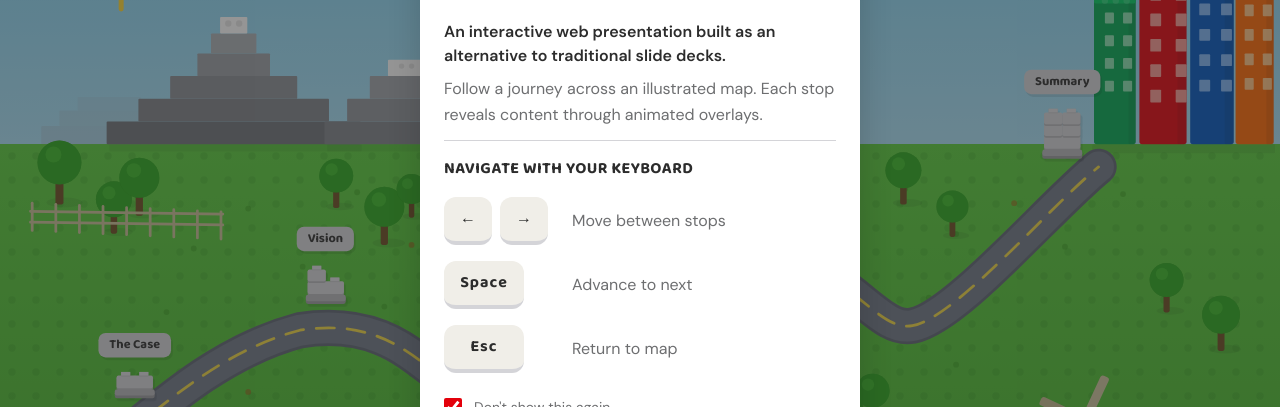
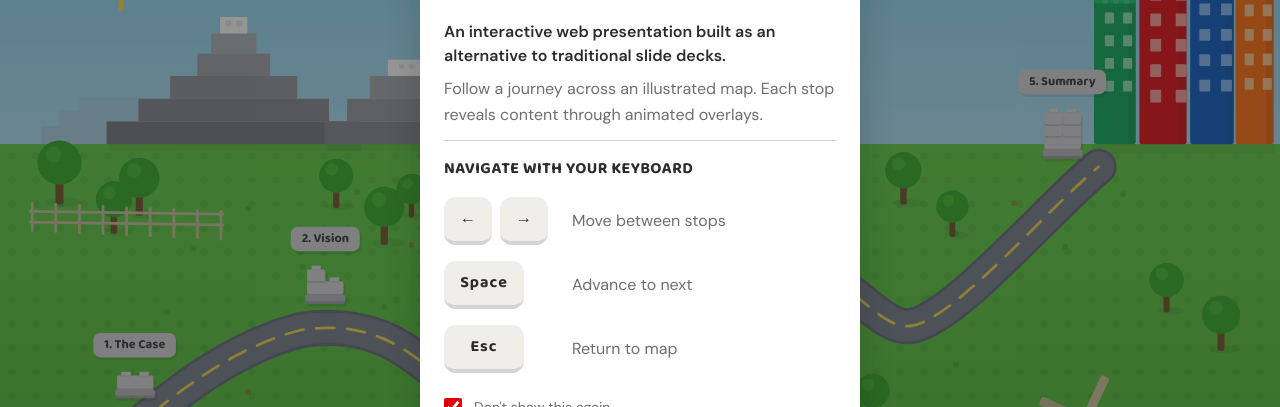
Before and after one commit to vajkri/lego-case, a Next.js app: page / in a window 1280 px wide. Shown: the part 178-585 px from the top of the page. Built offline with nearby package versions, Linux system fonts and the light colour scheme.

Commit message:
feat: prefix stop labels with number and simplify badge format
Add stop number prefix to map node labels (e.g. "1. Label") and
simplify StopBadge from "STOP N · Label" to "N. Label" for a
cleaner, more consistent numbering style across map and slides.

```diff
--- a/src/components/features/map/StopNode.tsx
+++ b/src/components/features/map/StopNode.tsx
@@ -381,7 +381,7 @@ export function StopNode({ stop, isActive, isVisited, isCarTraveling, index }: S
       >
         {/* Always-visible label — MAP-02 requires labels never hidden */}
         <span style={getLabelStyle(labelState)}>
-          {stop.label}
+          {index + 1}. {stop.label}
         </span>
 
         {/* Marker wrapper — receives transform, shadow, and focus outline */}
--- a/src/components/ui/SlideFrame/StopBadge.tsx
+++ b/src/components/ui/SlideFrame/StopBadge.tsx
@@ -9,7 +9,7 @@ interface StopBadgeProps {
 export function StopBadge({ stopIndex, stopLabel }: StopBadgeProps) {
   return (
     <span className="inline-flex items-center gap-1.5 px-3 py-1 mb-2 rounded-pill bg-lego-red text-white font-display font-bold text-sm uppercase tracking-wide">
-      STOP {stopIndex + 1} · {stopLabel}
+      {stopIndex + 1}. {stopLabel}
     </span>
   )
 }
```
